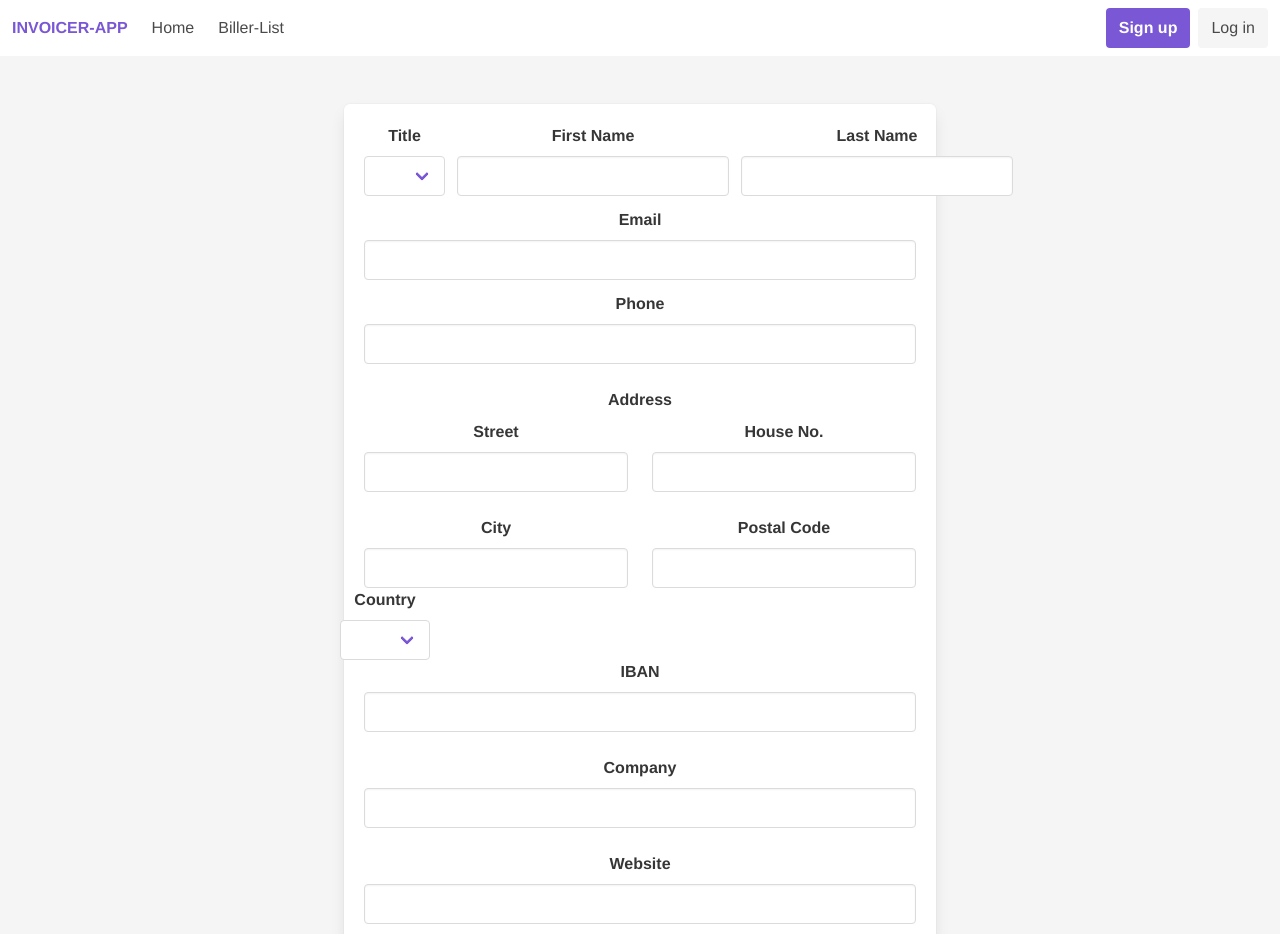
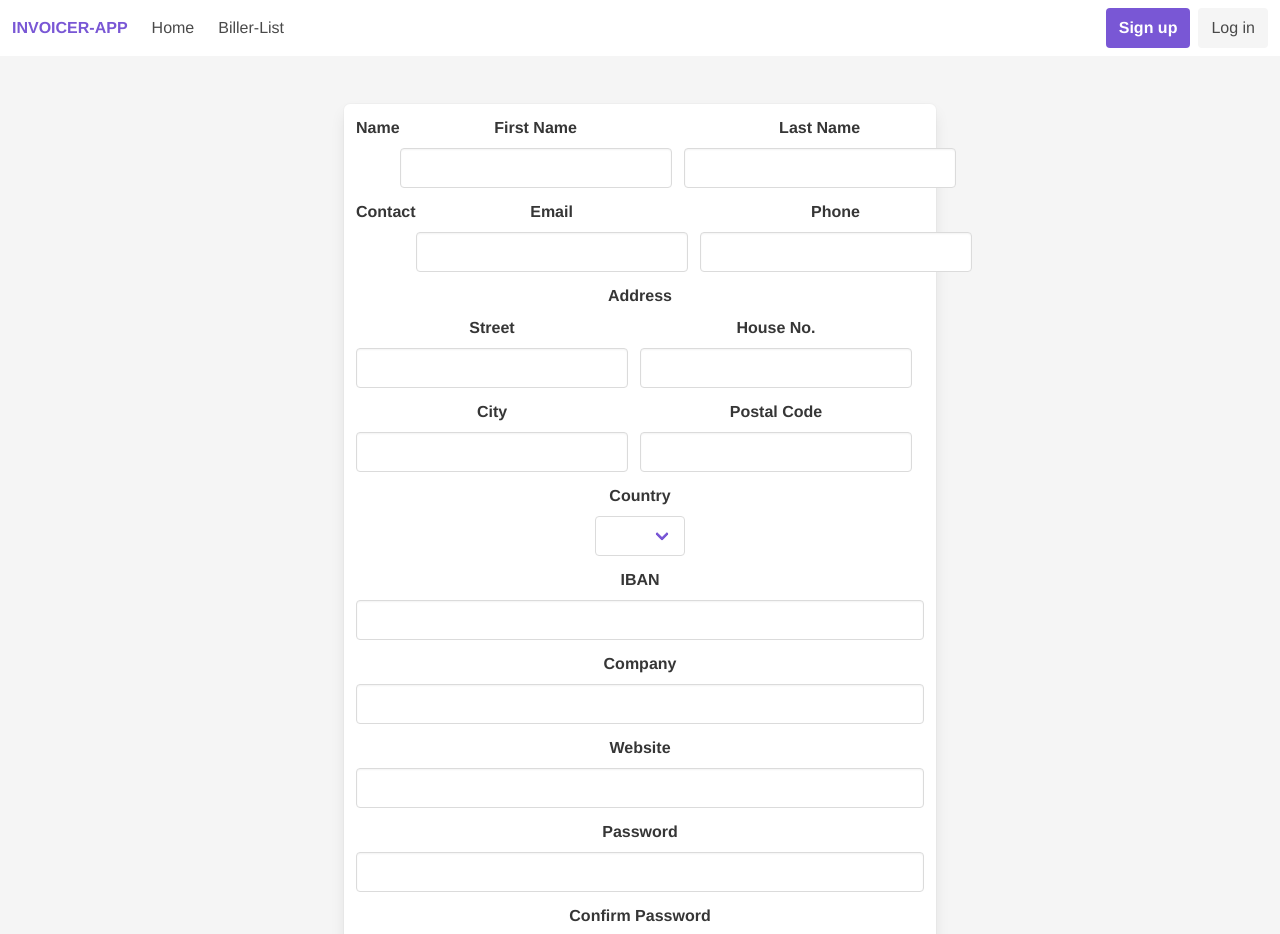
Before and after one commit to stutilaad/Invoicer-App-FrontEnd, a Vue app: page /#/register in a window 1280 px wide. Shown: the top 934 px of the page. Built offline with nearby package versions, Linux system fonts and the light colour scheme.

Commit message:
password in registration form and layout changes

```diff
--- a/package.json
+++ b/package.json
@@ -13,6 +13,8 @@
     "@fortawesome/free-solid-svg-icons": "^5.14.0",
     "@fortawesome/vue-fontawesome": "^0.1.10",
     "core-js": "^3.6.5",
+    "node-sass": "^4.14.1",
+    "sass-loader": "^9.0.3",
     "vue": "^2.6.11",
     "vue-router": "^3.4.1"
   },
--- a/src/App.vue
+++ b/src/App.vue
@@ -1,6 +1,6 @@
 <template>
   <div id="app">
-    <navbar></navbar>
+    <nav-bar></nav-bar>
     <router-view></router-view>
   </div>
 </template>
@@ -16,7 +16,7 @@ Vue.use(Buefy);
 export default {
   name: "App",
   components: {
-    navbar: NavBar
+    NavBar
   }
 };
 </script>
--- /dev/null
+++ b/src/assets/scss/app.scss
@@ -0,0 +1,31 @@
+// Import Bulma's core
+@import "~bulma/sass/utilities/_all";
+
+// Set your colors
+$primary: #8c67ef;
+$primary-invert: findColorInvert($primary);
+$twitter: #4099FF;
+$twitter-invert: findColorInvert($twitter);
+
+// Setup $colors to use as bulma classes (e.g. 'is-twitter')
+$colors: (
+    "white": ($white, $black),
+    "black": ($black, $white),
+    "light": ($light, $light-invert),
+    "dark": ($dark, $dark-invert),
+    "primary": ($primary, $primary-invert),
+    "info": ($info, $info-invert),
+    "success": ($success, $success-invert),
+    "warning": ($warning, $warning-invert),
+    "danger": ($danger, $danger-invert),
+    "twitter": ($twitter, $twitter-invert)
+);
+
+// Links
+$link: $primary;
+$link-invert: $primary-invert;
+$link-focus-border: $primary;
+
+// Import Bulma and Buefy styles
+@import "~bulma";
+@import "~buefy/src/scss/buefy";
--- /dev/null
+++ b/src/components/DashBoard.vue
@@ -0,0 +1,26 @@
+<template>
+  <section>
+    <div class="columns">
+      <div class="column is-2" style="height:100vh">
+        <side-bar></side-bar>
+      </div>
+      <div class="column has-background-white-ter" style="height:100vh">
+        <router-view></router-view>
+      </div>
+    </div>
+  </section>
+</template>
+<script>
+import SideBar from "./SideBar";
+
+
+export default {
+  name: "DashBoard",
+
+  components: {
+    SideBar
+  }
+};
+</script>
+<style scoped>
+</style>
--- a/src/components/RegisterBiller.vue
+++ b/src/components/RegisterBiller.vue
@@ -1,13 +1,14 @@
 <template>
   <section class="section has-background-white-ter">
-    <div class="container box" style="width:50%">
+    <div class="column box is-half is-offset-one-quarter">
       <b-field grouped>
-        <b-field label="Title">
+        <!-- <b-field label="Title">
           <b-select>
             <option>Mr.</option>
             <option>Ms.</option>
           </b-select>
-        </b-field>
+        </b-field>-->
+        <label class="label">Name</label>
         <b-field label="First Name">
           <b-input v-model="biller.name.firstName"></b-input>
         </b-field>
@@ -15,83 +16,68 @@
           <b-input v-model="biller.name.lastName"></b-input>
         </b-field>
       </b-field>
-
+      <b-field grouped>
+        <label class="label">Contact</label>
         <b-field label="Email">
           <b-input type="email" v-model="biller.email"></b-input>
         </b-field>
 
-      <div class="columns">
-        <div class="column">
         <b-field label="Phone">
           <b-input v-model="biller.phone"></b-input>
         </b-field>
-        </div>
-      </div>
+      </b-field>
+
       <label class="label">Address</label>
-      <div class="columns">
-        <div class="column">
+      <b-field grouped>
         <b-field label=" Street">
           <b-input v-model="biller.address.street"></b-input>
         </b-field>
-        </div>
-        <div class="column">
+
         <b-field label=" House No.">
           <b-input v-model="biller.address.houseNo"></b-input>
         </b-field>
-        </div>
-      </div>
-      <div class="columns">
-        <div class="column">
+      </b-field>
+      <b-field grouped>
         <b-field label="City">
           <b-input v-model="biller.address.city"></b-input>
         </b-field>
-        </div>
-        <div class="column">
+
         <b-field label="Postal Code">
           <b-input v-model="biller.address.postalCode"></b-input>
         </b-field>
-        </div>
-      </div>
-      <div class="columns">
-        <div class="columns">
+      </b-field>
+
       <b-field label="Country">
         <b-select v-model="biller.address.country" placeholder="Select a Country" required>
           <option value="India">India</option>
         </b-select>
       </b-field>
-        </div>
-      </div>
 
-      <div class="columns">
-        <div class="column">
       <b-field label="IBAN">
         <b-input v-model="biller.iban"></b-input>
       </b-field>
-        </div>
-      </div>
-      <div class="columns">
-        <div class="column">
+
       <b-field label="Company">
         <b-input v-model="biller.company"></b-input>
       </b-field>
-        </div>
-      </div>
-      <div class="columns">
-        <div class="column">
+
       <b-field label="Website">
         <b-input v-model="biller.website"></b-input>
       </b-field>
-        </div>
-      </div>
-      <div class="columns">
-        <div class="column">
+
+      <b-field label="Password">
+        <b-input v-model="biller.password"></b-input>
+      </b-field>
+
+      <b-field label="Confirm Password">
+        <b-input></b-input>
+      </b-field>
+
       <button
         v-on:click="registerbiller"
         class="button is-medium is-success"
         @click="success"
       >Submit</button>
-        </div>
-      </div>
     </div>
   </section>
 </template>
--- /dev/null
+++ b/src/components/SideBar.vue
@@ -0,0 +1,45 @@
+<template>
+  <section class="section">
+    <b-menu>
+      <b-menu-list label="Menu">
+        <b-menu-item icon="information-outline" label="Info"></b-menu-item>
+        <b-menu-item icon="settings" :active="true" expanded>
+          <template slot="label" slot-scope="props">
+            Administrator
+            <b-icon class="is-pulled-right" :icon="props.expanded ? 'menu-down' : 'menu-up'"></b-icon>
+          </template>
+          <b-menu-item icon="account" label="Users"></b-menu-item>
+          <b-menu-item icon="cellphone-link">
+            <template slot="label">
+              Devices
+              <b-dropdown aria-role="list" class="is-pulled-right" position="is-bottom-left">
+                <b-icon icon="dots-vertical" slot="trigger"></b-icon>
+                <b-dropdown-item aria-role="listitem">Action</b-dropdown-item>
+                <b-dropdown-item aria-role="listitem">Another action</b-dropdown-item>
+                <b-dropdown-item aria-role="listitem">Something else</b-dropdown-item>
+              </b-dropdown>
+            </template>
+          </b-menu-item>
+          <b-menu-item icon="cash-multiple" label="Payments" disabled></b-menu-item>
+        </b-menu-item>
+        <b-menu-item icon="account" label="My Account">
+          <b-menu-item label="Account data"></b-menu-item>
+          <b-menu-item label="Addresses"></b-menu-item>
+        </b-menu-item>
+      </b-menu-list>
+      <b-menu-list>
+        <b-menu-item label="Expo" icon="link" tag="router-link" target="_blank" to="/expo"></b-menu-item>
+      </b-menu-list>
+      <b-menu-list label="Actions">
+        <b-menu-item label="Logout"></b-menu-item>
+      </b-menu-list>
+    </b-menu>
+  </section>
+</template>
+<script>
+export default {
+  name: "SideBar"
+};
+</script>
+<style scoped>
+</style>
```
Also changed, not shown: src/router.js (+11 -0 lines), 1 other file (tests, documents, lock files or other folders). Lines whose indentation alone changed are shown as unchanged.
